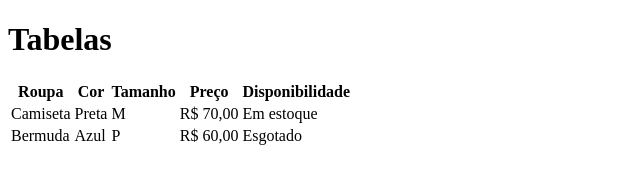
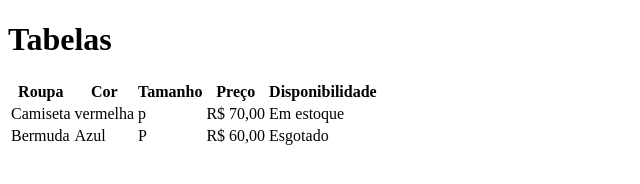
Before and after one commit to anderson-brumelhaus/tabela-curso-html5-basico, a plain HTML site: page index.html in a window 1280 px wide. Shown: the whole page, without its empty margins (0-640 px from the left). Drawn offline with Linux system fonts and the light colour scheme.

Commit message:
trocado de cor preta para vermelha

```diff
--- a/index.html
+++ b/index.html
@@ -19,8 +19,8 @@
         </tr>
         <tr>
             <td>Camiseta</td>
-            <td>Preta</td>
-            <td>M</td>
+            <td>vermelha</td>
+            <td>p</td>
             <td>R$ 70,00</td>
             <td>Em estoque</td>
         </tr>
```
